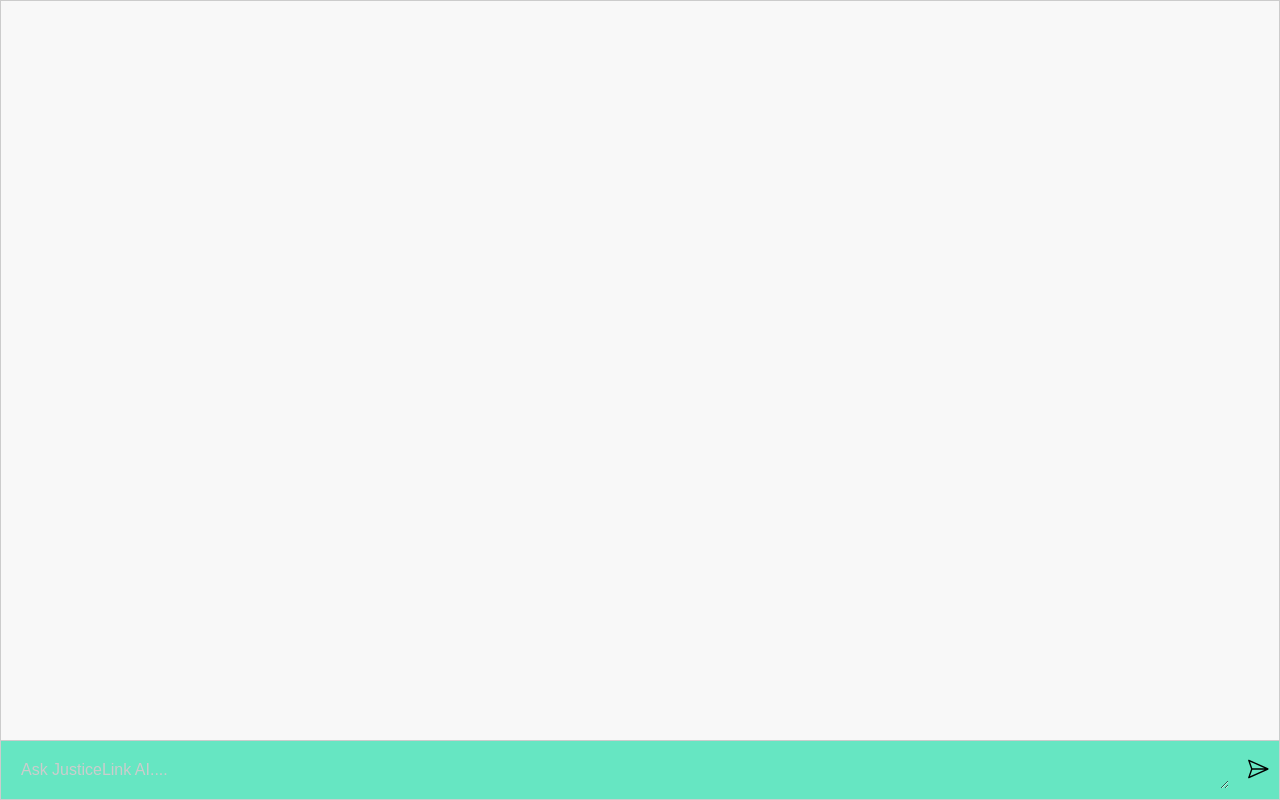
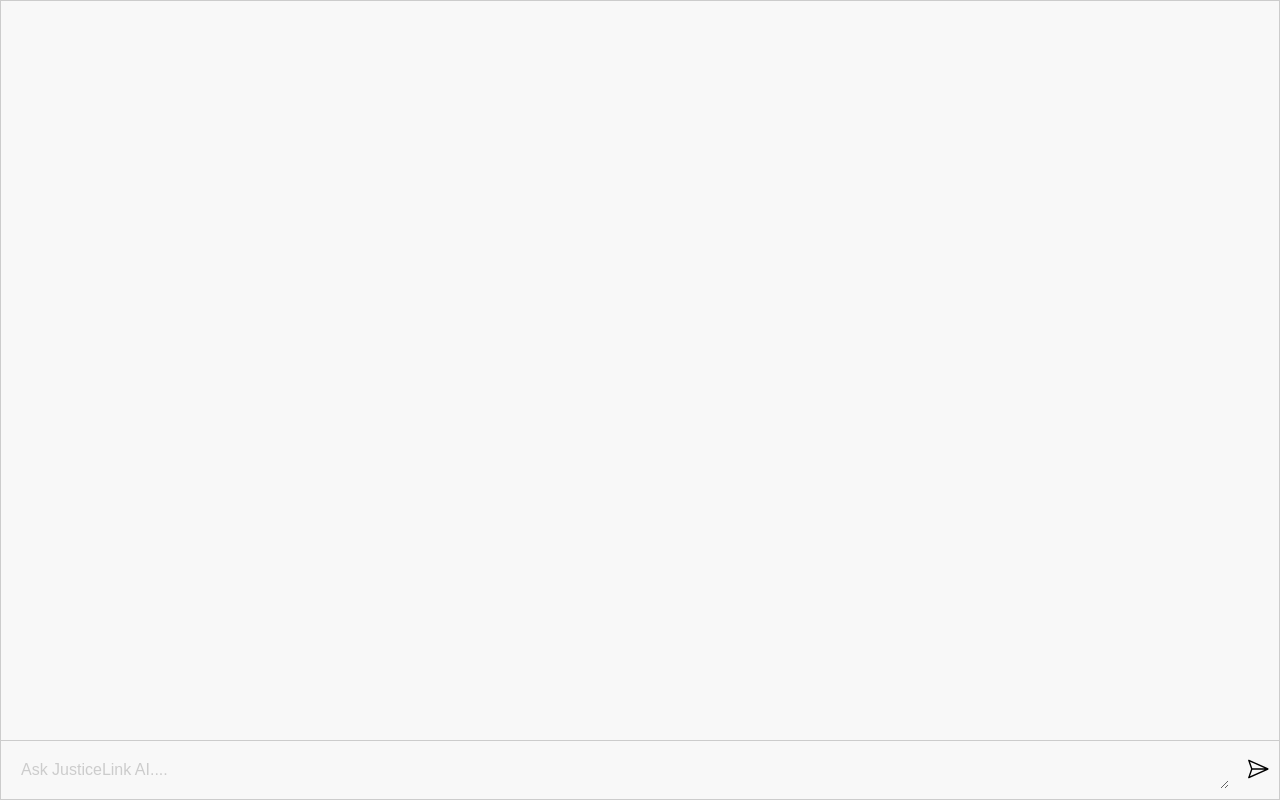
Before and after one commit to iam-piyush/digistudyadda.ai, a website built with Vite: page client/index.html in a window 1280 px wide. Built offline with nearby package versions, Linux system fonts and the light colour scheme.

Commit message:
Update style.css

```diff
--- a/client/style.css
+++ b/client/style.css
@@ -118,7 +118,6 @@ form {
   max-width: 1280px;
   margin: 0 auto;
   padding: 10px;
-  background: #66e6c2;
   border-top: 1px solid #ccc;
   color: white;
   display: flex;
```
